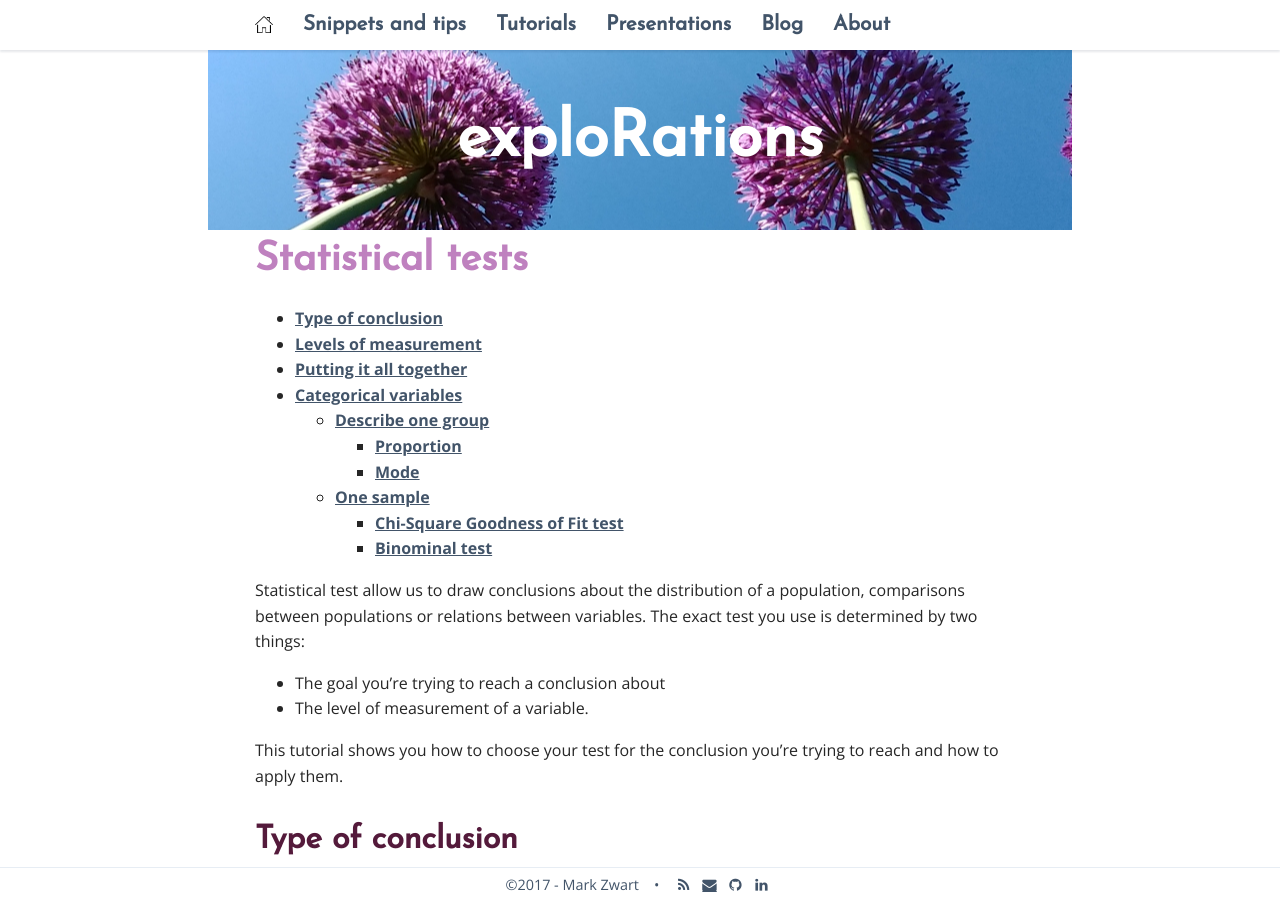
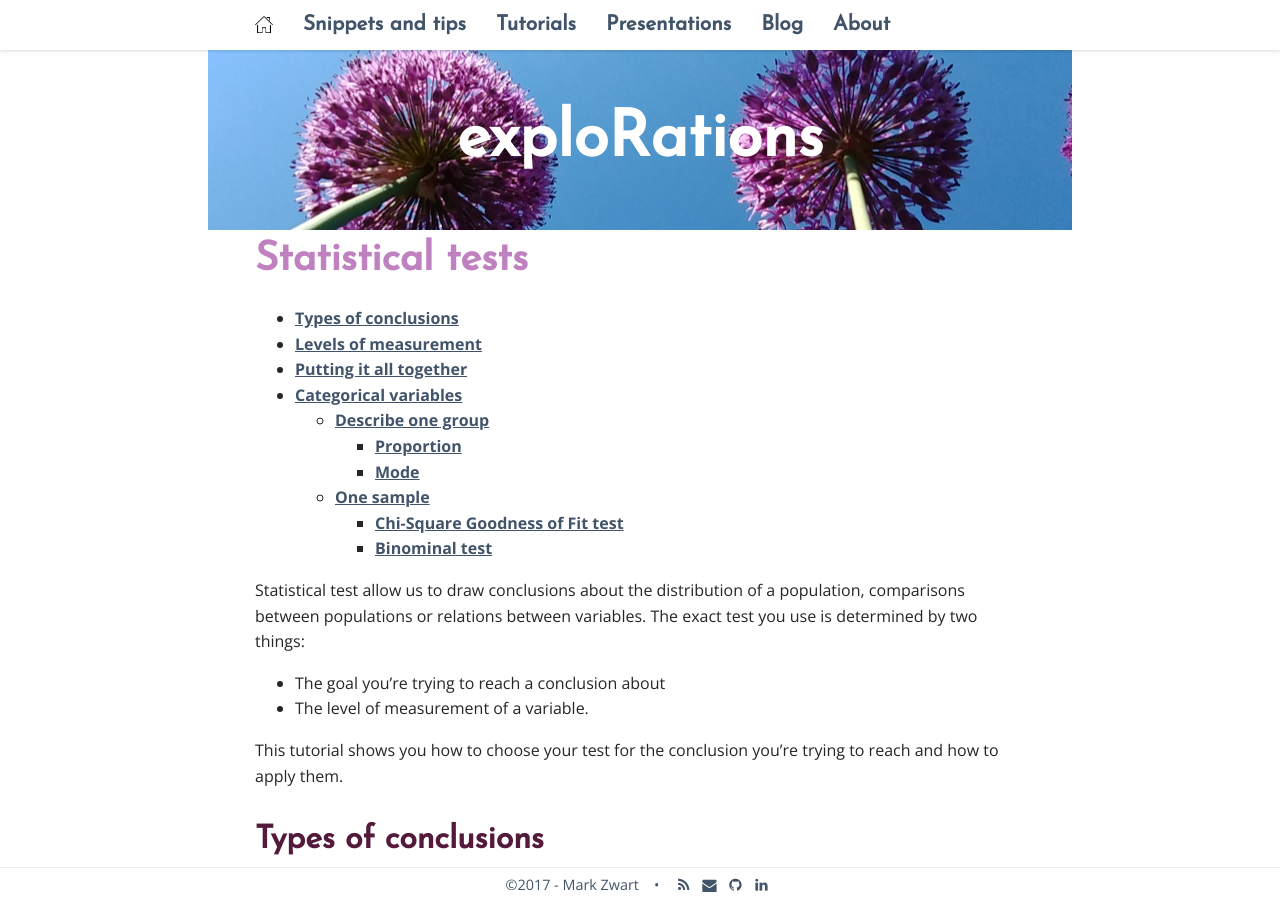
Before and after one commit to mark-me/mark-me.github.io, a Jekyll site: the page built from _pages/tutorials/statistical-tests/statistical-tests.md, in a window 1280 px wide and 900 px high. Built offline with Jekyll 4.4.1, drawn with Linux system fonts in a browser that asks for light colours; nearby versions of some CDN libraries; comment, search, counter and statistics services are not loaded.

Commit message:
Update statistical-tests.md

```diff
--- a/_pages/tutorials/statistical-tests/statistical-tests.md
+++ b/_pages/tutorials/statistical-tests/statistical-tests.md
@@ -14,7 +14,7 @@ Statistical test allow us to draw conclusions about the distribution of a popula
 
 This tutorial shows you how to choose your test for the conclusion you're trying to reach and how to apply them.
 
-# Type of conclusion
+# Types of conclusions
 
 Sometimes you just want to describe one variable, but mostly you use it to show which direction a population differs in in comparison to a theorethical distribution or in comparison to another group.
 
```
